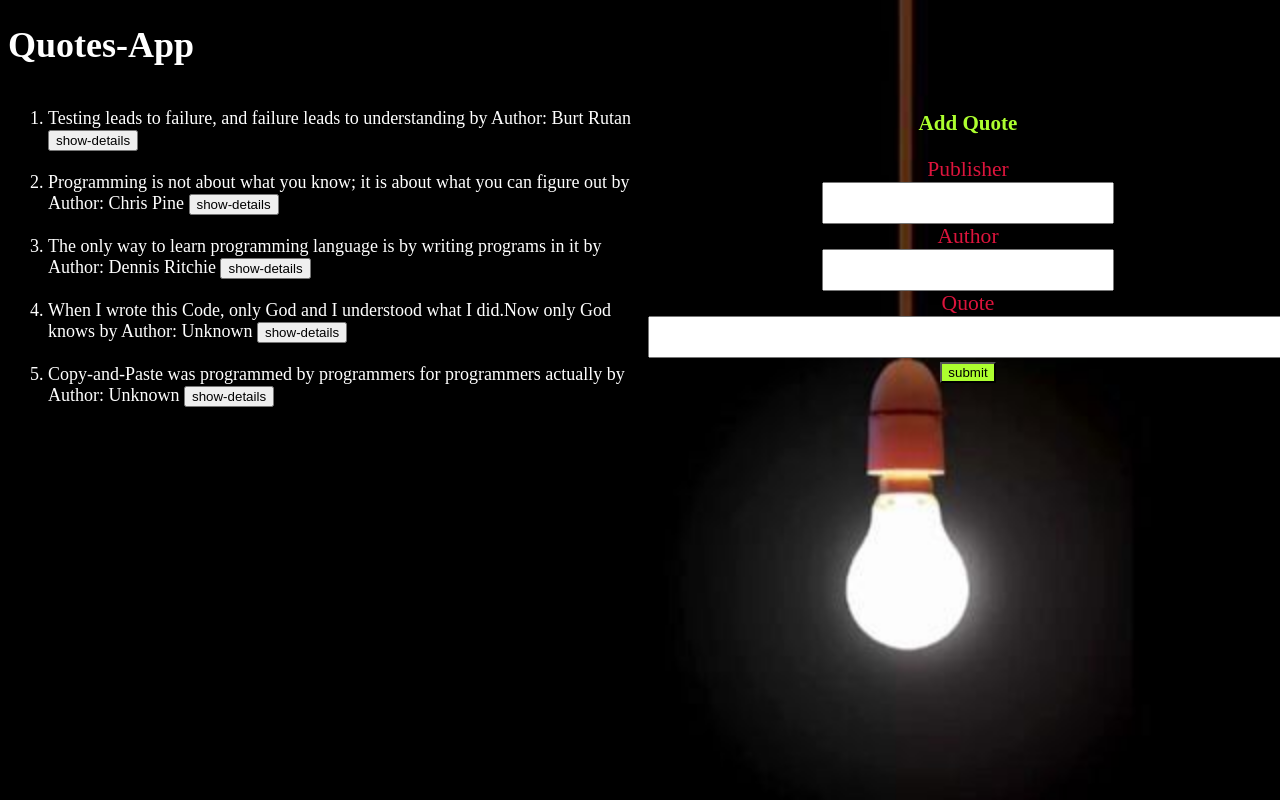
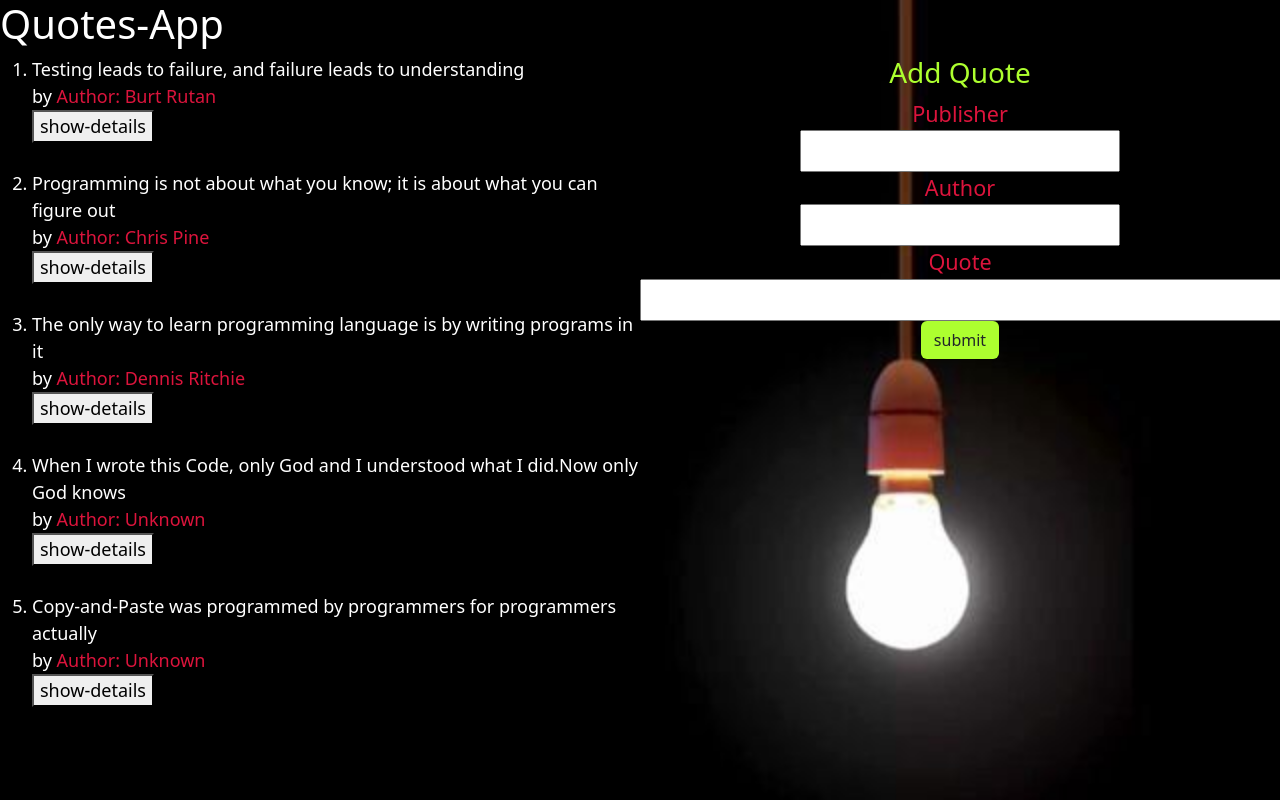
Before and after one commit to asandelarvine/Angular_Quotes, an Angular app: page / in a window 1280 px wide. Shown: the top 800 px of the page. Built offline with nearby package versions, Linux system fonts and the light colour scheme.

Commit message:
changes made

```diff
--- a/src/app/quotes-details/quotes-details.component.css
+++ b/src/app/quotes-details/quotes-details.component.css
@@ -1,4 +1,4 @@
 .quotes-details{
-    color: greenyellow;
+    color: chartreuse;
 
 }
--- a/src/app/quotes-details/quotes-details.component.html
+++ b/src/app/quotes-details/quotes-details.component.html
@@ -1,6 +1,7 @@
+
 <div class="quotes-details">
 {{quotes.name}} <br>
-<!-- {{quotes.author}} <br> -->
+{{quotes.author}} <br>
 <!-- {{quotes.quote}} <br> -->
 
 
--- a/src/app/quotes/quotes.component.css
+++ b/src/app/quotes/quotes.component.css
@@ -14,3 +14,6 @@
 
 
 }
+.author{
+    color: crimson;
+}
--- a/src/app/quotes/quotes.component.html
+++ b/src/app/quotes/quotes.component.html
@@ -3,7 +3,7 @@
         <ol>
             <li *ngFor="let y of quotes;let m = index">
                 <!-- {{y.name}} -->
-                {{y.quote}} by {{y.author}}
+                {{y.quote}} <br> by <span class="author"> {{y.author}}</span> <br>
                 <button (click)="show(m)">show-details</button><br><br>
                 <app-quotes-details
                 *ngIf="y.show"
--- a/src/styles.css
+++ b/src/styles.css
@@ -1,4 +1,5 @@
 /* You can add global styles to this file, and also import other style files */
+@import "~bootstrap/dist/css/bootstrap.css";
 body{
     background-image: url(./assets/quotes3.jpg) ;
     background-repeat: no-repeat;
```
